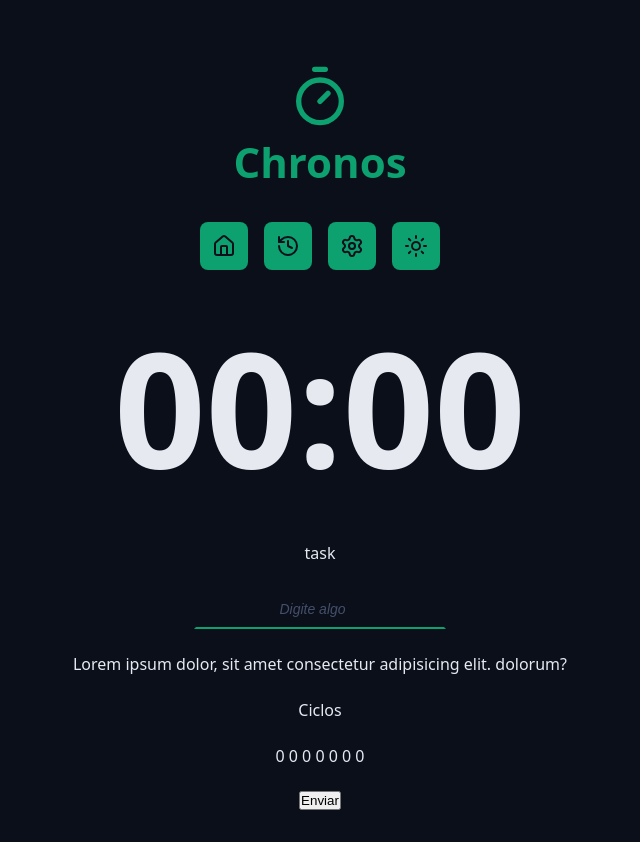
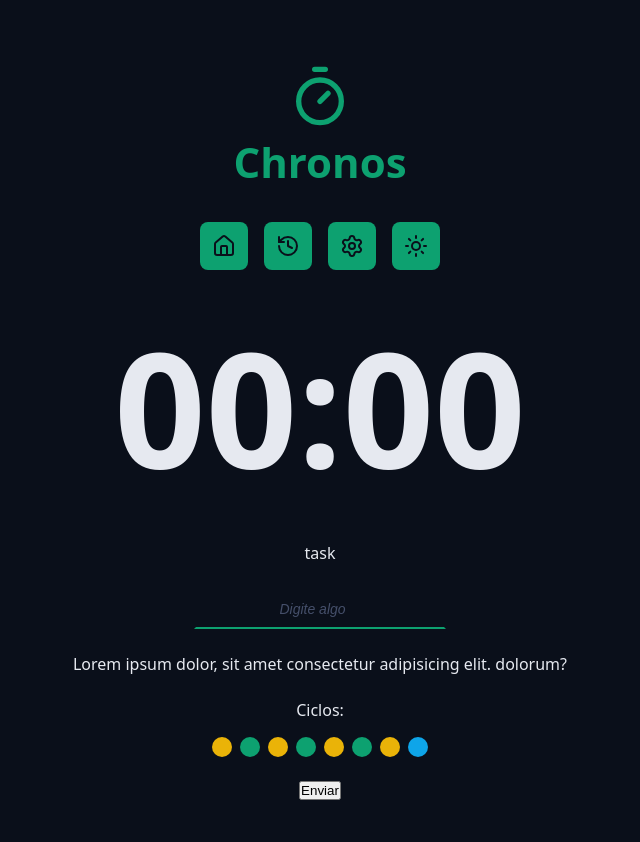
Before and after one commit to Joviviz/pomodoro-timer, a React (Vite) app: page / in a window 1280 px wide. Shown: the whole page, without its empty margins (320-960 px from the left). Built offline with nearby package versions, Linux system fonts and the light colour scheme.

Commit message:
Add Cycles css and component

```diff
--- a/src/App.tsx
+++ b/src/App.tsx
@@ -6,6 +6,7 @@ import { Logo } from './components/Logo';
 import { Menu } from './components/Menu';
 import { CountDown } from './components/CountDown';
 import { DefaultInput } from './components/DefaultInput';
+import { Cycles } from './components/Cycles'
 
 export function App() {
   return (
@@ -41,8 +42,7 @@ export function App() {
           </div>
 
           <div className='formRow'>
-            <p>Ciclos</p>
-            <p>0 0 0 0 0 0 0</p>
+            <Cycles/>
           </div>
 
           <div className='formRow'>
--- /dev/null
+++ b/src/components/Cycles/index.tsx
@@ -0,0 +1,25 @@
+
+import styles from './styles.module.css'
+
+export function Cycles() {
+  return (
+    <div className={styles.cycles}>
+      <span>Ciclos:</span>
+
+      <div className={styles.cycleDots}>
+
+        <span className={`${styles.cycleDot} ${styles.workTime}`}></span>
+        <span className={`${styles.cycleDot} ${styles.shortBreakTime}`}></span>
+
+        <span className={`${styles.cycleDot} ${styles.workTime}`}></span>
+        <span className={`${styles.cycleDot} ${styles.shortBreakTime}`}></span>
+
+        <span className={`${styles.cycleDot} ${styles.workTime}`}></span>
+        <span className={`${styles.cycleDot} ${styles.shortBreakTime}`}></span>
+
+        <span className={`${styles.cycleDot} ${styles.workTime}`}></span>
+        <span className={`${styles.cycleDot} ${styles.longBreakTime}`}></span>
+      </div>
+    </div>
+  )
+}
--- /dev/null
+++ b/src/components/Cycles/styles.module.css
@@ -0,0 +1,31 @@
+.cycles {
+  display: flex;
+  flex-direction: column;
+  gap: 1.6rem;
+  align-items: center;
+  justify-content: center;
+}
+
+.cycleDots{
+  display: flex;
+  gap: 0.8rem;
+}
+
+.cycleDot{
+  width: 2rem;
+  height: 2rem;
+  background-color: var(--primary);
+  border-radius: 50%;
+}
+
+.workTime{
+  background: var(--warning);
+}
+
+.shortBreakTime {
+  background: var(--primary);
+}
+
+.longBreakTime {
+  background: var(--info);
+}
--- a/src/components/DefaultInput/index.tsx
+++ b/src/components/DefaultInput/index.tsx
@@ -1,4 +1,4 @@
-import styles from './styles.module.css'
+import styles from './styles.module.css';
 
 type DefaultInputProps = {
   id: string;
```
